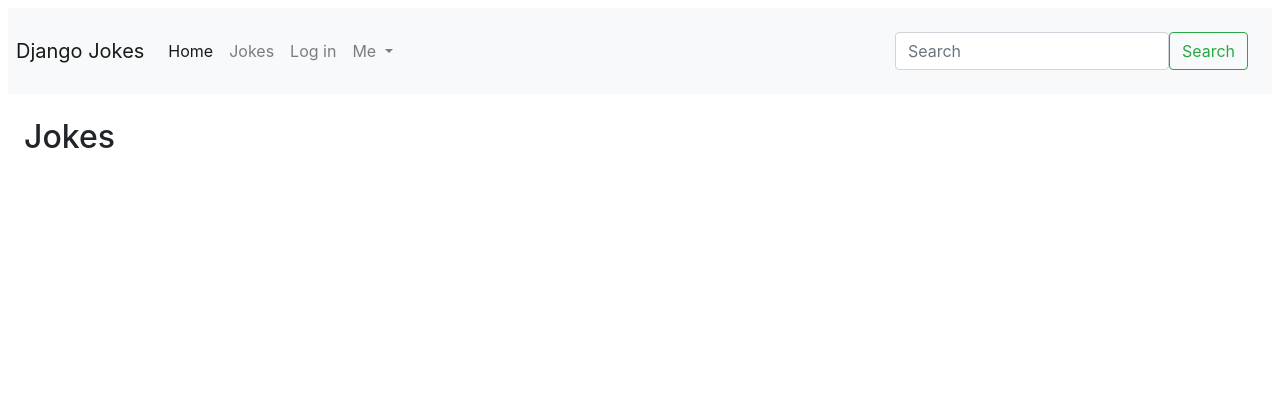
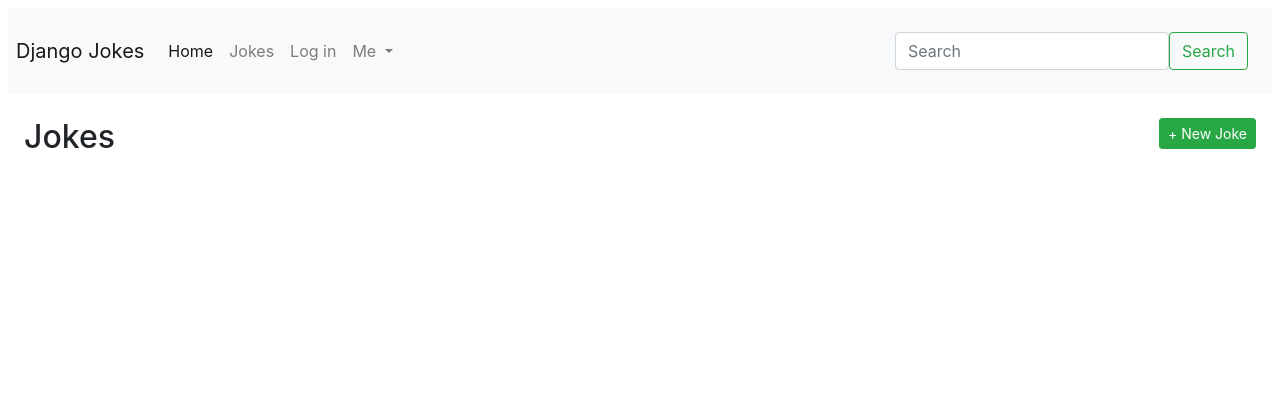
Before and after one commit to temesgen-zenebe/djangojokes.com, a Django app: page /jokes/ in a window 1280 px wide. Shown: the top 420 px of the page. Run offline with Django 4.2, Linux system fonts and the light colour scheme; data that the repository does not hold is empty; some libraries are stand-ins or nearby versions.

Commit message:
Creating and Updating Jokes

```diff
--- a/jokes/urls.py
+++ b/jokes/urls.py
@@ -1,9 +1,13 @@
 from django.urls import path
-from .views import JokeDetailView, JokeListView
+from .views import (
+     JokeCreateView,JokeDetailView, JokeListView ,JokeUpdateView
+    )
 
 
 app_name = 'jokes'
 urlpatterns = [
+    path('joke/create/',JokeCreateView.as_view(),name ='create'),
     path('joke/<int:pk>/', JokeDetailView.as_view(), name='detail'),
     path('', JokeListView.as_view(), name='list'),
+    path('joke/<int:pk>/update/', JokeUpdateView.as_view(), name='update'),
 ]
--- a/jokes/views.py
+++ b/jokes/views.py
@@ -1,8 +1,16 @@
-from django.views.generic import DetailView, ListView
+from django.views.generic import CreateView, DetailView, ListView, UpdateView
 from .models import Joke
+
+class JokeCreateView(CreateView):
+    model = Joke
+    fields = ['question', 'answer']
 
 class JokeDetailView(DetailView):
     model = Joke
 
 class JokeListView(ListView):
     model = Joke
+
+class JokeUpdateView(UpdateView):
+    model = Joke
+    fields = ['question', 'answer']
--- a/templates/jokes/joke_list.html
+++ b/templates/jokes/joke_list.html
@@ -1,13 +1,17 @@
 {% extends "_base.html" %}
 
 {% block title %}Jokes{% endblock %}
+
 {% block main %}
+<a class="btn btn-success btn-sm float-right" href="{% url 'jokes:create' %}">+ New Joke</a>
 <h2>Jokes</h2>
 <ul class="list-group list-group-flush mb-3">
   {% for joke in joke_list %}
   <li class="list-group-item">
     <a href="{{ joke.get_absolute_url }}">{{ joke.question }}</a>
+    <a class="btn btn-info btn-sm float-right mr-2" href="{% url 'jokes:update' joke.pk %}">Update</a>
   </li>
+
   {% endfor %}
 </ul>
 {% endblock %}
```
Also changed, not shown: templates/jokes/joke_form.html (added, +15 -0 lines). Lines whose indentation alone changed are shown as unchanged.
